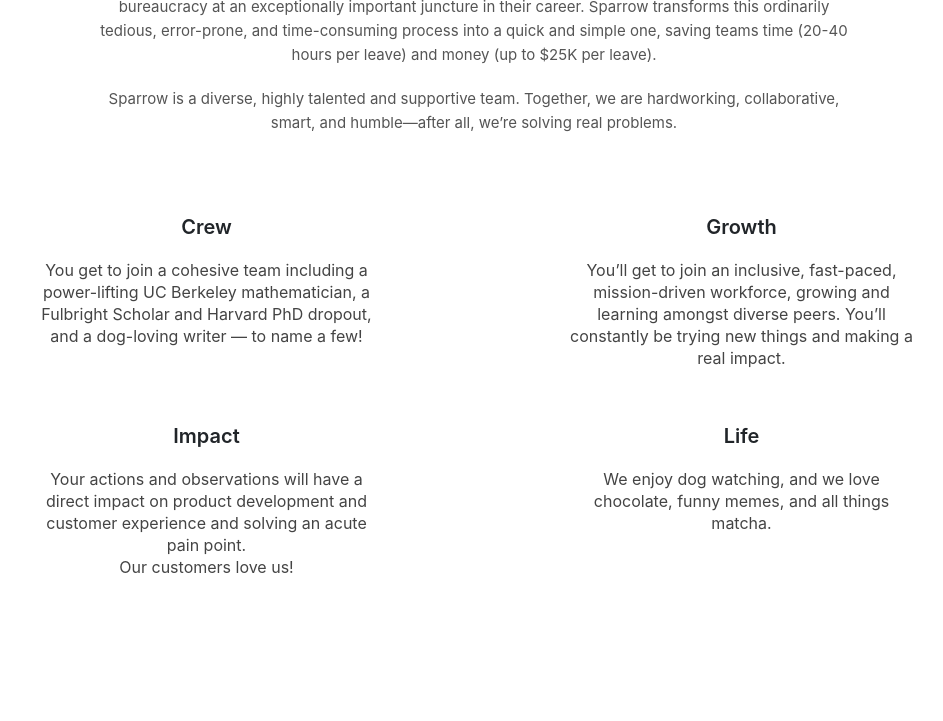
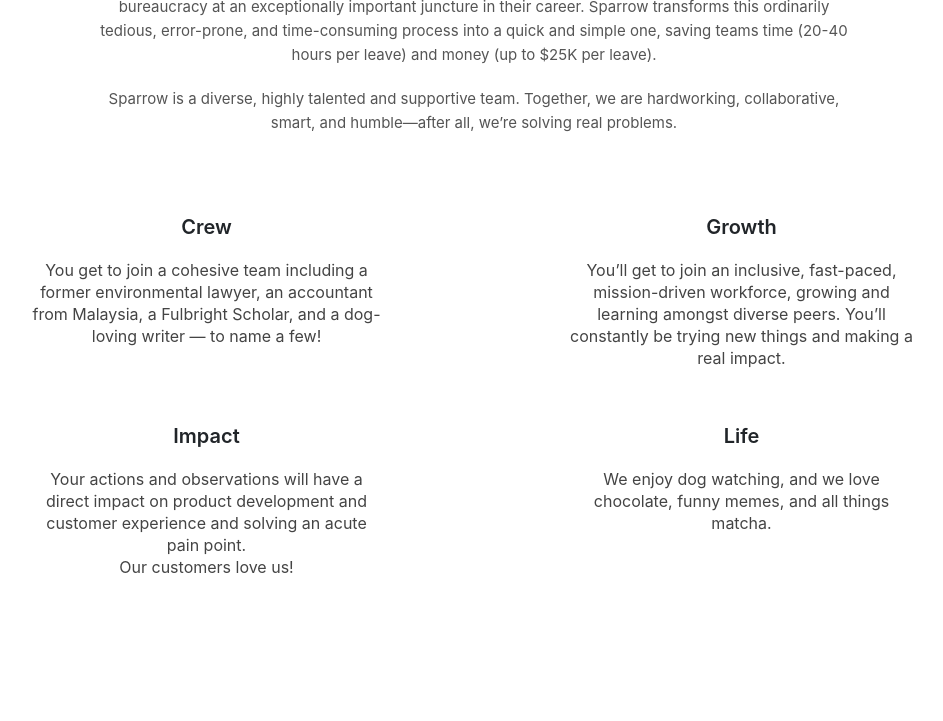
Before and after one commit to trysparrow/sparrow-landing, a Jekyll site: the page built from careers.html, in a window 1280 px wide and 1400 px high, scrolled down 723 px. Shown: the top 721 px of the window, without its empty margins (166-1109 px from the left). Built offline with Jekyll 4.4.1, drawn with Linux system fonts in a browser that asks for light colours; nearby versions of some CDN libraries; some of the changed text lies outside the part shown; grey boxes are pictures that could not be loaded.

```diff
--- a/careers.html
+++ b/careers.html
@@ -58,9 +58,7 @@
         <h3>Crew</h3>
 
         <p>
-          You get to join a cohesive team including a power-lifting UC Berkeley mathematician, a
-          Fulbright Scholar and Harvard PhD dropout, and a dog-loving writer — to name a
-          few!
+          You get to join a cohesive team including a former environmental lawyer, an accountant from Malaysia, a Fulbright Scholar, and a dog-loving writer  — to name a few!
         </p>
       </div>
 
@@ -102,7 +100,7 @@
 <div class="careers-benefits">
   <div
     class="pic d-none d-lg-block"
-    style="background-image:url(/assets/images/world/twin_doge.jpg);">
+    style="background-image:url(/assets/images/world/sparrow.png);">
   </div>
 
   <div class="list">
```
Also changed, not shown: other parts of careers.html (+3 -3 lines), assets/images/world/reading.jpg (added).
